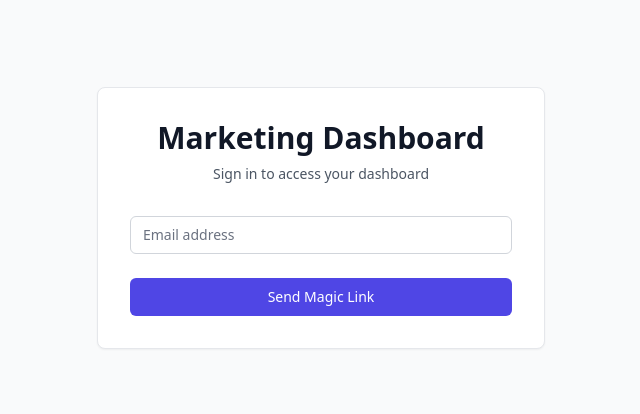
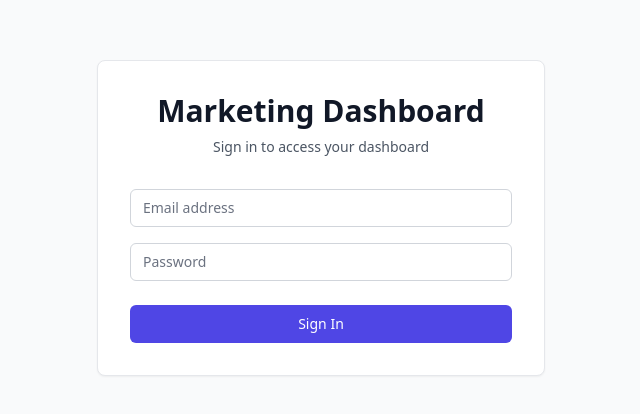
Before and after one commit to Yaakovyitzchak1231/marketing-dashboard, a Next.js app: page /login in a window 1280 px wide. Shown: the part 182-596 px from the top of the page, without its empty margins (319-959 px from the left). Built offline with nearby package versions, Linux system fonts and the light colour scheme.

Commit message:
fix(auth): password sign-in; magic link unusable in production (Supabase SMTP undelivered)

```diff
--- a/app/login/page.tsx
+++ b/app/login/page.tsx
@@ -5,6 +5,7 @@
 
 export default function LoginPage() {
   const [email, setEmail] = useState('')
+  const [password, setPassword] = useState('')
   const [loading, setLoading] = useState(false)
   const [error, setError] = useState('')
 
@@ -13,18 +14,14 @@
     setLoading(true)
     setError('')
 
-    const { error: signInError } = await supabase.auth.signInWithOtp({
+    const { error: signInError } = await supabase.auth.signInWithPassword({
       email,
-      options: {
-        emailRedirectTo: `${window.location.origin}/login/callback`
-      }
+      password
     })
 
     if (signInError) {
-      setError(signInError.message)
+      setError('Incorrect email or password')
       setLoading(false)
-    } else {
-      setError('Check your email for the magic link')
     }
   }
 
@@ -59,6 +56,24 @@
                 disabled={loading}
               />
             </div>
+
+            <div>
+              <label htmlFor="password" className="sr-only">
+                Password
+              </label>
+              <input
+                id="password"
+                name="password"
+                type="password"
+                autoComplete="current-password"
+                required
+                value={password}
+                onChange={(e) => setPassword(e.target.value)}
+                className="appearance-none rounded-md relative block w-full px-3 py-2 border border-gray-300 placeholder-gray-500 text-gray-900 focus:outline-none focus:ring-2 focus:ring-indigo-500 focus:border-indigo-500 focus:z-10 sm:text-sm"
+                placeholder="Password"
+                disabled={loading}
+              />
+            </div>
           </div>
 
           {error && (
@@ -73,7 +88,7 @@
               disabled={loading}
               className="group relative w-full flex justify-center py-2 px-4 border border-transparent text-sm font-medium rounded-md text-white bg-indigo-600 hover:bg-indigo-700 focus:outline-none focus:ring-2 focus:ring-offset-2 focus:ring-indigo-500 disabled:opacity-50 disabled:cursor-not-allowed"
             >
-              {loading ? 'Sending...' : 'Send Magic Link'}
+              {loading ? 'Signing in...' : 'Sign In'}
             </button>
           </div>
         </form>
```
